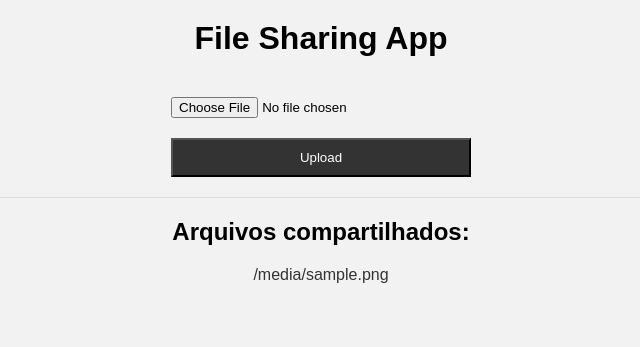
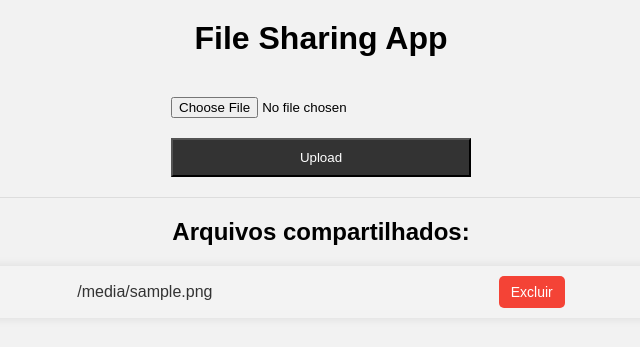
Before and after one commit to joaomesquitalima/file_sharing_app, a Flask app: template upload_arquivos/templates/index.html in a window 1280 px wide. Shown: the top 347 px of the page, without its empty margins (319-959 px from the left). Run offline with Flask 3, Linux system fonts and the light colour scheme; the template is opened without the code that fills it: most values are stand-ins (such as "Sample title", 1, 10 or a date in 2020).

Commit message:
Update index.html

```diff
--- a/upload_arquivos/templates/index.html
+++ b/upload_arquivos/templates/index.html
@@ -51,14 +51,64 @@
             text-align: center;
             margin: 20px 0;
         }
+        .pai{
+            display: flex;
+            flex-direction: column;
+            /* justify-content: center;
+            align-items: center; */
+            margin-left: 100px;
+            margin-right: 100px;
+        }
+
+        .file-item {
+            display: flex;
+            justify-content: space-evenly;
+            align-items: center;
+            margin-bottom: 10px;
+            background-color: rgba(255, 255, 255, 0.086);
+            padding: 10px;
+            box-shadow: 0 0 10px rgba(0, 0, 0, 0.1);
+
+        }
+
+        .delete-button {
+            background-color: #f44336;
+            color: white;
+            border: none;
+            padding: 8px 12px;
+            text-align: center;
+            text-decoration: none;
+            display: inline-block;
+            font-size: 14px;
+            cursor: pointer;
+            border-radius: 5px;
+        }
 
         a {
-            display: block;
-            margin-bottom: 10px;
             text-decoration: none;
             color: #333;
-            text-align: center;
         }
+
+        @media only screen and (max-width: 600px) {
+    .pai {
+        display: flex;
+            flex-direction: column;
+            /* justify-content: center;
+            align-items: center; */
+            margin-left: 10px;
+            margin-right: 10px;
+            overflow: scroll;
+
+
+    }
+    .file-item{
+        justify-content: space-between;
+    }
+    .file-item a{
+        overflow: scroll;
+
+    }
+}
     </style>
 </head>
 <body>
@@ -71,8 +121,37 @@
     </div>
     <hr>
     <h2>Arquivos compartilhados:</h2>
+    <div class="pai">
     {% for file in os.listdir('arquivos') %}
-        <a href="{{ url_for('uploaded_file', filename=file) }}">{{ file }}</a><br>
+        <div class="file-item">
+            <a href="{{ url_for('uploaded_file', filename=file) }}">{{ file }}</a>
+            <button class="delete-button" onclick="deleteFile('{{ file }}')">Excluir</button>
+        </div>
     {% endfor %}
+    </div>
+
+    <script>
+        function deleteFile(filename) {
+        if (confirm("Tem certeza que deseja excluir este arquivo?")) {
+            fetch(`/delete/${filename}`, {
+                method: 'DELETE',
+            })
+            .then(response => response.json())
+            .then(data => {
+                if (data.success) {
+                    alert("Arquivo excluído: " + filename);
+                    // Recarregue a página ou remova o elemento da lista dinamicamente
+                    location.reload();
+                } else {
+                    alert("Erro ao excluir o arquivo.");
+                }
+            })
+            .catch(error => {
+                console.error('Erro na requisição:', error);
+                alert("Erro ao excluir o arquivo.");
+            });
+        }
+    }
+    </script>
 </body>
 </html>
```
